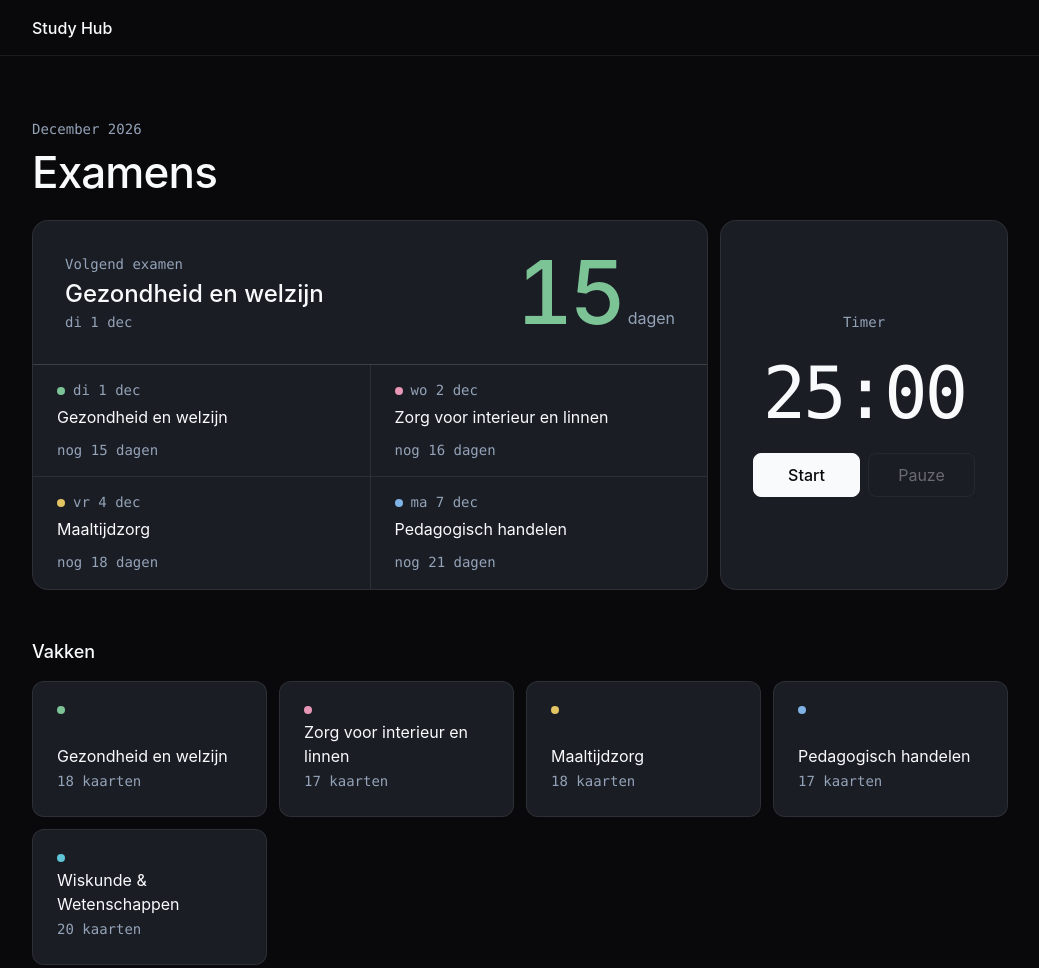
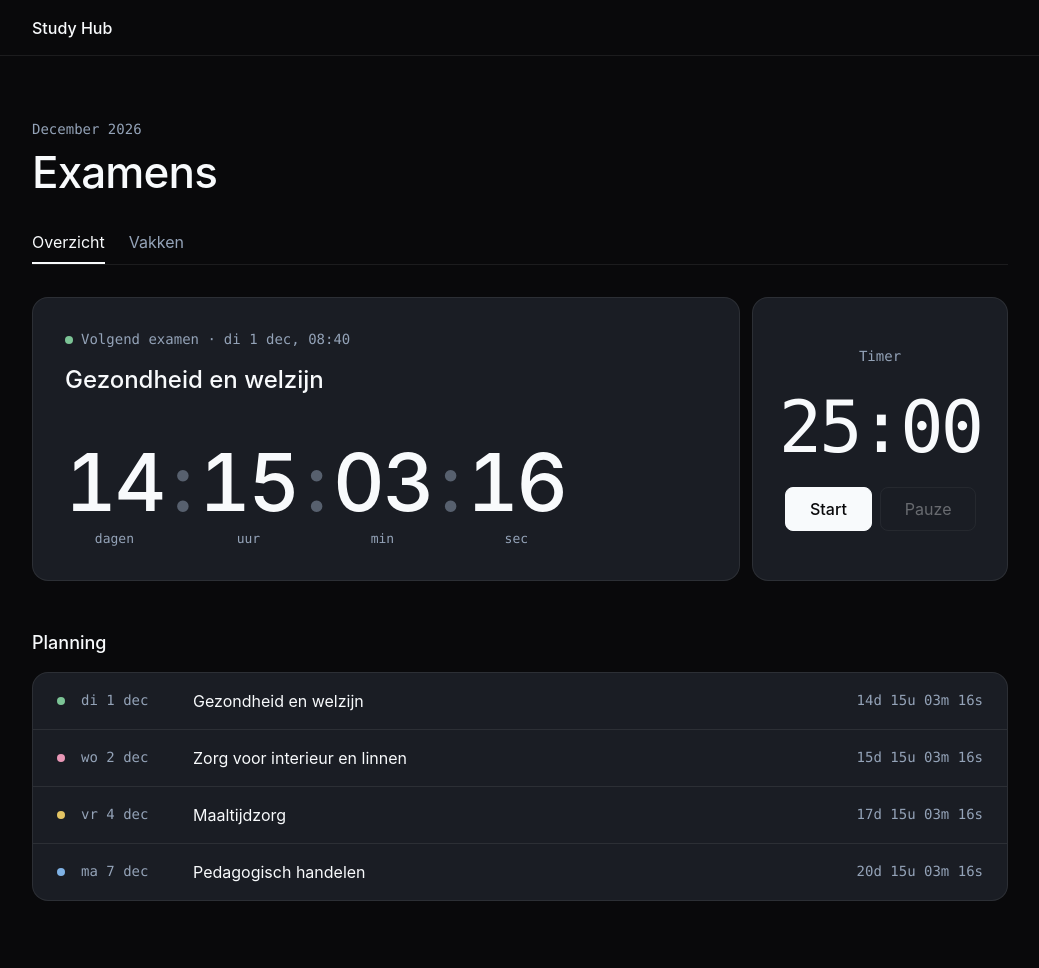
Before and after one commit to Qrdz0/Study-Hub, a plain HTML site: page index.html in a window 1280 px wide. Shown: the whole page, without its empty margins (120-1159 px from the left). Drawn offline with Linux system fonts and the light colour scheme.

Commit message:
feat: live exam countdown and dashboard tabs
Co-Authored-By: Claude Opus 5.5 <noreply@anthropic.com>

```diff
--- a/index.html
+++ b/index.html
@@ -16,25 +16,28 @@
     <h1>Examens</h1>
   </header>
 
+  <div class="tabs" role="tablist" aria-label="Weergave">
+    <button role="tab" id="tab-overzicht" aria-selected="true" aria-controls="overzicht">Overzicht</button>
+    <button role="tab" id="tab-vakken" aria-selected="false" aria-controls="vakken" tabindex="-1">Vakken</button>
+  </div>
+
+  <div role="tabpanel" id="overzicht" aria-labelledby="tab-overzicht">
     <div class="top">
-  <section class="countdown" aria-label="Examenplanning">
-    <div class="lead green" id="lead">
-      <div>
-        <p class="meta">Volgend examen</p>
-        <a class="lead-name" id="lead-name" href="gezondheid.html">Gezondheid en welzijn</a>
-        <p class="meta" id="lead-date">di 1 dec</p>
+      <section class="next green" id="next" aria-labelledby="next-name">
+        <p class="meta"><span class="dot"></span>Volgend examen · <span id="next-date">di 1 dec, 08:40</span></p>
+        <a class="next-name" id="next-name" href="gezondheid.html">Gezondheid en welzijn</a>
+        <div class="count" role="timer">
+          <div><span class="n">00</span><small>dagen</small></div>
+          <span class="sep" aria-hidden="true">:</span>
+          <div><span class="n">00</span><small>uur</small></div>
+          <span class="sep" aria-hidden="true">:</span>
+          <div><span class="n">00</span><small>min</small></div>
+          <span class="sep" aria-hidden="true">:</span>
+          <div><span class="n">00</span><small>sec</small></div>
         </div>
-      <p class="days"><span id="days">19</span> <span id="unit">dagen</span></p>
-    </div>
-    <ol class="exams">
-      <li class="green" data-date="2026-12-01"><a href="gezondheid.html"><span class="when"><span class="dot"></span><time class="meta" datetime="2026-12-01">di 1 dec</time></span><span class="name">Gezondheid en welzijn</span><span class="meta left"></span></a></li>
-      <li class="pink" data-date="2026-12-02"><a href="interieur.html"><span class="when"><span class="dot"></span><time class="meta" datetime="2026-12-02">wo 2 dec</time></span><span class="name">Zorg voor interieur en linnen</span><span class="meta left"></span></a></li>
-      <li class="yellow" data-date="2026-12-04"><a href="maaltijdzorg.html"><span class="when"><span class="dot"></span><time class="meta" datetime="2026-12-04">vr 4 dec</time></span><span class="name">Maaltijdzorg</span><span class="meta left"></span></a></li>
-      <li class="blue" data-date="2026-12-07"><a href="pedagogisch.html"><span class="when"><span class="dot"></span><time class="meta" datetime="2026-12-07">ma 7 dec</time></span><span class="name">Pedagogisch handelen</span><span class="meta left"></span></a></li>
-    </ol>
       </section>
-  <section class="timer" aria-labelledby="pomodoro">
-    <p class="meta" id="pomodoro">Timer</p>
+      <section class="timer" aria-labelledby="timer">
+        <p class="meta" id="timer">Timer</p>
         <p class="clock" id="clock" role="timer">25:00</p>
         <div>
           <button class="btn primary" id="start">Start</button>
@@ -43,8 +46,18 @@
       </section>
     </div>
 
-  <section aria-labelledby="vakken">
-    <h2 id="vakken">Vakken</h2>
+    <section aria-labelledby="planning">
+      <h2 id="planning">Planning</h2>
+      <ol class="exams">
+        <li class="green" data-date="2026-12-01T08:40"><a href="gezondheid.html"><span class="dot"></span><time class="meta" datetime="2026-12-01T08:40">di 1 dec</time><span class="name">Gezondheid en welzijn</span><span class="meta left"></span></a></li>
+        <li class="pink" data-date="2026-12-02T08:40"><a href="interieur.html"><span class="dot"></span><time class="meta" datetime="2026-12-02T08:40">wo 2 dec</time><span class="name">Zorg voor interieur en linnen</span><span class="meta left"></span></a></li>
+        <li class="yellow" data-date="2026-12-04T08:40"><a href="maaltijdzorg.html"><span class="dot"></span><time class="meta" datetime="2026-12-04T08:40">vr 4 dec</time><span class="name">Maaltijdzorg</span><span class="meta left"></span></a></li>
+        <li class="blue" data-date="2026-12-07T08:40"><a href="pedagogisch.html"><span class="dot"></span><time class="meta" datetime="2026-12-07T08:40">ma 7 dec</time><span class="name">Pedagogisch handelen</span><span class="meta left"></span></a></li>
+      </ol>
+    </section>
+  </div>
+
+  <div role="tabpanel" id="vakken" aria-labelledby="tab-vakken" hidden>
     <ul class="subjects">
       <li class="green"><a href="gezondheid.html"><span class="dot"></span><span>Gezondheid en welzijn</span><span class="meta">18 kaarten</span></a></li>
       <li class="pink"><a href="interieur.html"><span class="dot"></span><span>Zorg voor interieur en linnen</span><span class="meta">17 kaarten</span></a></li>
@@ -52,40 +65,69 @@
       <li class="blue"><a href="pedagogisch.html"><span class="dot"></span><span>Pedagogisch handelen</span><span class="meta">17 kaarten</span></a></li>
       <li class="cyan"><a href="wiskunde-wetenschappen.html"><span class="dot"></span><span>Wiskunde & Wetenschappen</span><span class="meta">20 kaarten</span></a></li>
     </ul>
-  </section>
+  </div>
 </main>
 <script>
-const today = new Date();
-today.setHours(0, 0, 0, 0);
-let next;
-for (const li of document.querySelectorAll('.exams li')) {
-  const d = Math.round((new Date(`${li.dataset.date}T00:00`) - today) / 864e5);
-  li.querySelector('.left').textContent = d > 1 ? `nog ${d} dagen` : d === 1 ? 'morgen' : d === 0 ? 'vandaag' : 'voorbij';
-  if (d < 0) li.classList.add('past');
-  else if (!next) next = { li, d };
+const $ = s => document.querySelector(s);
+
+const tabs = [...document.querySelectorAll('[role="tab"]')];
+const select = tab => tabs.forEach(t => {
+  const on = t === tab;
+  t.setAttribute('aria-selected', on);
+  t.tabIndex = on ? 0 : -1;
+  document.getElementById(t.getAttribute('aria-controls')).hidden = !on;
+});
+tabs.forEach((t, k) => {
+  t.addEventListener('click', () => select(t));
+  t.addEventListener('keydown', e => {
+    const step = { ArrowRight: 1, ArrowLeft: -1 }[e.key];
+    if (!step) return;
+    const to = tabs[(k + step + tabs.length) % tabs.length];
+    select(to);
+    to.focus();
+  });
+});
+
+const pad = n => String(n).padStart(2, '0');
+const split = ms => {
+  const s = Math.floor(ms / 1000);
+  return [Math.floor(s / 86400), Math.floor(s / 3600) % 24, Math.floor(s / 60) % 60, s % 60].map(pad);
+};
+const exams = [...document.querySelectorAll('.exams li')].map(li => ({ li, at: new Date(li.dataset.date).getTime(), left: li.querySelector('.left') }));
+const next = $("#next"), nextName = $('#next-name'), digits = [...next.querySelectorAll('.n')];
+let shown;
+const tick = () => {
+  const now = Date.now();
+  const upcoming = exams.find(e => e.at > now);
+  for (const e of exams) {
+    const ms = e.at - now;
+    const [d, h, m, s] = split(ms);
+    e.li.classList.toggle('past', ms <= 0);
+    e.left.textContent = ms > 0 ? `${d}d ${h}u ${m}m ${s}s` : 'voorbij';
   }
-const lead = document.querySelector('#lead');
-lead.hidden = !next;
-if (next) {
-  const { li, d } = next;
-  const name = document.querySelector('#lead-name');
-  lead.className = `lead ${li.classList[0]}`;
-  name.textContent = li.querySelector('.name').textContent;
-  name.href = li.querySelector('a').href;
-  document.querySelector('#lead-date').textContent = li.querySelector('time').textContent;
-  document.querySelector('#days').textContent = d;
-  document.querySelector('#unit').textContent = d === 1 ? 'dag' : 'dagen';
+  next.hidden = !upcoming;
+  if (!upcoming) return;
+  if (upcoming !== shown) {
+    shown = upcoming;
+    next.className = `next ${upcoming.li.classList[0]}`;
+    nextName.textContent = upcoming.li.querySelector('.name').textContent;
+    nextName.href = upcoming.li.querySelector('a').href;
+    $('#next-date').textContent = `${upcoming.li.querySelector('time').textContent}, ${upcoming.li.dataset.date.slice(11)}`;
   }
+  split(upcoming.at - now).forEach((v, k) => { digits[k].textContent = v; });
+};
+tick();
+setInterval(tick, 250);
 
 const LENGTH = 25 * 60e3;
-const [clock, start, pause] = ['#clock', '#start', '#pause'].map(s => document.querySelector(s));
-let left = LENGTH, end, tick;
+const [clock, start, pause] = ['#clock', '#start', '#pause'].map($);
+let left = LENGTH, end, timer;
 const fmt = ms => {
   const s = Math.ceil(ms / 1000);
-  return `${String(Math.floor(s / 60)).padStart(2, '0')}:${String(s % 60).padStart(2, '0')}`;
+  return `${pad(Math.floor(s / 60))}:${pad(s % 60)}`;
 };
 const stop = () => {
-  clearInterval(tick);
+  clearInterval(timer);
   start.disabled = false;
   pause.disabled = true;
 };
@@ -103,7 +145,7 @@ const update = () => {
 };
 start.addEventListener('click', () => {
   end = Date.now() + left;
-  tick = setInterval(update, 250);
+  timer = setInterval(update, 250);
   start.disabled = true;
   pause.disabled = false;
 });
--- a/style.css
+++ b/style.css
@@ -38,7 +38,6 @@ a { color: inherit; text-decoration: none; }
 button { font: inherit; color: inherit; cursor: pointer; }
 :focus-visible { outline: 2px solid var(--text); outline-offset: 2px; }
 ol, ul { list-style: none; padding: 0; }
-[hidden] { display: none; }
 h1 { font-size: clamp(2rem, 6vw, 2.75rem); font-weight: 500; line-height: 1.1; letter-spacing: -.02em; }
 h2 { font-size: 1.125rem; font-weight: 500; margin-bottom: var(--s4); }
 section { margin-top: var(--s7); }
@@ -70,18 +69,29 @@ svg { width: 18px; height: 18px; fill: none; stroke: currentColor; stroke-width:
 
 /* dashboard */
 header .meta { margin-bottom: var(--s2); }
-.top { display: grid; gap: var(--s3); margin-top: var(--s5); }
-.top > section { margin: 0; background: var(--surface); border: 1px solid var(--line); border-radius: var(--r-lg); overflow: hidden; }
-.lead { display: flex; flex-wrap: wrap; align-items: end; justify-content: space-between; gap: var(--s5); padding: var(--s5); }
-.lead-name { display: block; margin-block: var(--s1); font-size: 1.5rem; font-weight: 500; line-height: 1.25; }
-.lead-name:hover { color: var(--c); }
-.days { color: var(--muted); }
-.days span:first-child { color: var(--c); font-size: clamp(4rem, 14vw, 5.5rem); font-weight: 500; line-height: .9; letter-spacing: -.04em; font-variant-numeric: tabular-nums; }
-.exams { display: grid; grid-template-columns: 1fr 1fr; gap: 1px; background: var(--line); border-top: 1px solid var(--line); }
-.exams a { display: flex; flex-direction: column; gap: var(--s1); height: 100%; padding: var(--s4) var(--s5); background: var(--surface); transition: background-color .15s var(--ease); }
+.tabs { display: flex; gap: var(--s5); margin: var(--s5) 0 var(--s6); border-bottom: 1px solid var(--line); }
+.tabs button { min-height: 44px; padding: 0; background: none; border: 0; color: var(--muted); box-shadow: inset 0 -2px transparent; transition: color .2s var(--ease), box-shadow .2s var(--ease); }
+.tabs button:hover { color: var(--text); }
+.tabs [aria-selected="true"] { color: var(--text); box-shadow: inset 0 -2px var(--text); }
+[role="tabpanel"] { animation: fade .25s var(--ease); }
+@keyframes fade { from { opacity: 0; } }
+
+.top { display: grid; gap: var(--s3); }
+.top > section, .exams { margin: 0; background: var(--surface); border: 1px solid var(--line); border-radius: var(--r-lg); }
+.next { display: flex; flex-direction: column; gap: var(--s2); padding: var(--s5); }
+.next .meta { display: flex; align-items: center; gap: var(--s2); }
+.next-name { display: flex; align-items: center; min-height: 44px; font-size: 1.5rem; font-weight: 500; line-height: 1.25; transition: color .2s var(--ease); }
+.next-name:hover { color: var(--c); }
+.count { display: flex; align-items: flex-start; gap: var(--s2); margin-top: var(--s6); font-size: clamp(2.5rem, 10vw, 5rem); font-weight: 500; line-height: 1; letter-spacing: -.03em; font-variant-numeric: tabular-nums; }
+.count div { display: flex; flex-direction: column; align-items: center; gap: var(--s2); }
+.count small { color: var(--muted); font: 400 .8125rem/1.4 var(--mono); letter-spacing: 0; }
+.count .sep { color: var(--muted); opacity: .5; }
+.exams { overflow: hidden; }
+.exams li + li { border-top: 1px solid var(--line); }
+.exams a { display: grid; grid-template-columns: 8px 1fr auto; align-items: center; column-gap: var(--s4); padding: var(--s3) var(--s5); transition: background-color .2s var(--ease); }
 .exams a:hover { background: var(--raised); }
-.exams .when { display: flex; align-items: center; gap: var(--s2); }
-.exams .left { margin-top: auto; padding-top: var(--s2); }
+.exams time, .exams .name { grid-column: 2; }
+.exams .left { grid-column: 3; grid-row: 1 / 3; }
 .exams .past { opacity: .5; }
 .timer { display: flex; flex-direction: column; align-items: center; justify-content: center; gap: var(--s5); padding: var(--s5); user-select: none; }
 .clock { font: 500 clamp(3.5rem, 12vw, 4.5rem)/1 var(--mono); font-variant-numeric: tabular-nums; letter-spacing: -.04em; }
@@ -147,9 +157,14 @@ body:not([data-mode="quiz"]) #show { display: none; }
 @media (min-width: 768px) {
   :root { --gutter: var(--s6); }
   main { padding-block: var(--s8) 128px; }
-  .lead, .timer { padding: var(--s6); }
-  .top { grid-template-columns: 1fr minmax(240px, 288px); }
+  .next, .timer { padding: var(--s6); }
+  .top { grid-template-columns: 1fr 256px; }
+  .exams a { grid-template-columns: 8px 96px 1fr auto; padding-block: var(--s4); }
+  .exams time, .exams .name, .exams .left { grid-column: auto; grid-row: auto; }
 }
 @media (prefers-reduced-motion: reduce) {
   .card, .q, .a { transition: none; }
+  [role="tabpanel"] { animation: none; }
 }
+
+[hidden] { display: none; }
```
Lines whose indentation alone changed are shown as unchanged.
